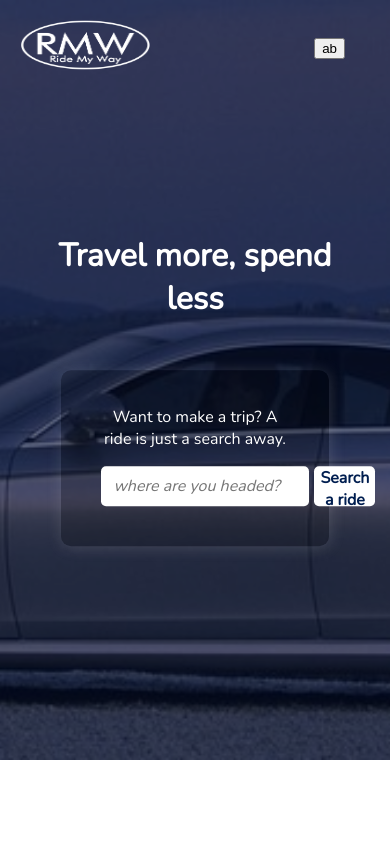
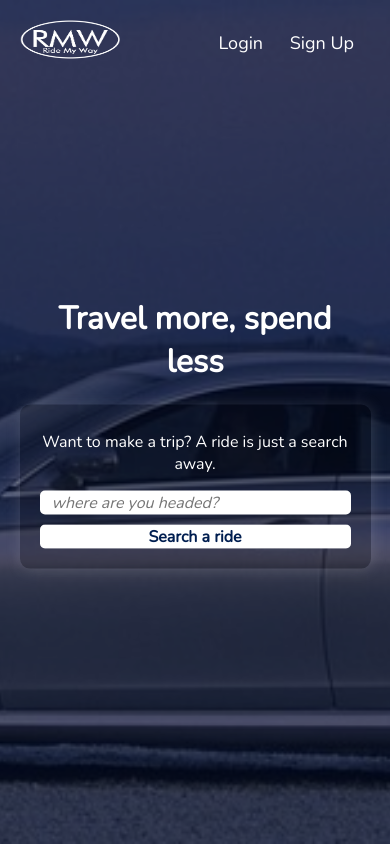
Before and after one commit to enJames/ridemyway, a plain HTML site: page UI/index.html in a window 390 px wide. Drawn offline with nearby package versions, Linux system fonts and the light colour scheme.

Commit message:
Improve responsiveness across all screens

```diff
--- a/UI/index.html
+++ b/UI/index.html
@@ -4,7 +4,6 @@
         <meta charset="utf-8">
         <meta name="viewport" content="width=device-width, initial-scale=1, shrink-to-fit=no">
         <link rel="shortcut icon" href="">
-        <link rel="stylesheet" href="statics/css/master.css">
         <link rel="stylesheet" href="statics/css/index.css">
         <link href="https://fonts.googleapis.com/css?family=Nunito" rel="stylesheet">
         <title>Best Ride offers — Ride My Way</title>
@@ -16,7 +15,7 @@
                     <a class="navigation-brand" href="index.html">
                         <img src="statics/img/logormww.png" alt="">
                     </a>
-                    <button type="button" data-toggle="navigation" data-target="#navigationId" aria-controls="navigation" aria-expanded="false" id="navigationToggler">ab</button>
+                    <!--<button type="button" data-toggle="navigation" data-target="#navigationId" aria-controls="navigation" aria-expanded="false" id="navigationToggler">ab</button>-->
                     <div class="navigation" id="navigationId">
                         <ul class="navigation-ul">
                             <li class="navigation-li"><a href="#">Login</a></li>
--- a/UI/statics/css/index.css
+++ b/UI/statics/css/index.css
@@ -2,12 +2,60 @@ html, body {
     width: 100%;
     height: 100%;
 }
+html,body {
+    margin: 0;
+    font-family: 'Nunito', cursive;
+}
+.navigation-bar {
+    display: flex;
+    flex-wrap: wrap;
+    align-items: center;
+    font-size: 20px;
+    padding: 15px;
+}
+.navigation-brand {
+    display: inline-block;
+    width: 130px;
+    padding: 5px;
+}
+.navigation-brand img {
+    width: 100%;
+    height: 50px;
+}
+.navigation {
+    margin: 0 10px 0 auto;
+    transition: all .4s ease-in-out;
+    -webkit-transition: all .4s ease-in-out;
+    -o-transition: all .4s ease-in-out;
+    -moz-transition: all .4s ease-in-out;
+    -ms-transition: all .4s ease-in-out;
+}
+.navigation-ul {
+    list-style: none;
+    margin: 0;
+}
+.navigation-li {
+    display: inline-block;
+    text-align: center;
+}
+
+.navigation-li a {
+    text-decoration: none;
+    padding: 5px 10px;
+    color: white;
+    border-radius: 5px;
+    border: 1px solid transparent;
+}
+.navigation-li a:hover {
+    border: 1px solid white;
+}
+
 .banner {
     background-image: url('../img/car.jpg');
     background-repeat: no-repeat;
     background-position: center;
     background-size: cover;
-    height: 90%;
+    height: 100%;
 }
 .tint {
     position: relative;
@@ -21,6 +69,11 @@ html, body {
     left: 50%;
     width: 80%;
     color: white;
+    box-sizing: border-box;
+    -webkit-box-sizing: border-box;
+    -o-box-sizing: border-box;
+    -moz-box-sizing: border-box;
+    -ms-box-sizing: border-box;
     transform: translate(-50%, -50%);
     -webkit-transform: translate(-50%, -50%);
     -o-transform: translate(-50%, -50%);
@@ -38,7 +91,7 @@ html, body {
 }
 .search-wrapper {
     background-color: rgba(0,0,0,.2);
-    width: 60%;
+    width: 80%;
     margin: auto;
     padding: 20px 40px 40px;
     border-radius: 10px;
@@ -71,15 +124,119 @@ html, body {
 }
 .search-form button {
     flex-grow: 1;
-    background-color: white;
+    background: linear-gradient(to right, rgb(14,113,191) 50%, white 50%);
+    background-size: 200% 100%;
+    background-position: right;
     margin-left: 5px;
     font-weight: bold;
     color: rgb(0,30,80);;
     cursor: pointer;
     border: none;
+    transition: all .4s ease-in-out;
+    -webkit-transition: all .4s ease-in-out;
+    -o-transition: all .4s ease-in-out;
+    -moz-transition: all .4s ease-in-out;
+    -ms-transition: all .4s ease-in-out;
 }
 .search-form button:hover {
-    background-color: white;
-    color: rgb(0,30,80);
-    outline: 1px solid rgb(0,30,80);
+    background-position: left;
+    color: white;
 }
+
+
+
+@media screen and (max-width: 768px) {
+    .navigation-bar {
+        font-size: 18px;
+    }
+    .navigation-brand {
+        width: 100px;
+    }
+    .navigation-brand img {
+        height: 39px;
+    }
+    .navigation-ul {
+        padding: 0;
+    }
+
+    .content-wrapper {
+        width: 100%;
+        padding: 0 5%;
+    }
+    .search-wrapper {
+        width: 80%;
+    }
+    .seach-form {
+        width: 100%;
+    }
+}
+
+@media screen and (max-width: 600px) {
+    .search-wrapper {
+        width: 100%;
+        padding: 10px 20px 20px;
+        box-sizing: border-box;
+        -webkit-box-sizing: border-box;
+        -o-box-sizing: border-box;
+        -moz-box-sizing: border-box;
+        -ms-box-sizing: border-box;
+    }
+    .search-form input, .search-form button {
+        height: 40px;
+        font-family: 'Nunito';
+        font-size: 16px;
+        border-radius: 5px;
+    }
+    .search-form input {
+        text-indent: 10px;
+        border: none;
+        flex-grow: 4;
+    }
+    .search-form input::placeholder {
+        font-style: italic;
+    }
+    .search-form input:focus {
+        outline: none;
+        border: 1px solid rgb(0,30,80);
+    }
+    .search-form button {
+        flex-grow: 1;
+        background-color: white;
+        margin-left: 5px;
+        font-weight: bold;
+        color: rgb(0,30,80);;
+        cursor: pointer;
+        border: none;
+    }
+    .search-form button:hover {
+        background-color: white;
+        color: rgb(0,30,80);
+        outline: 1px solid rgb(0,30,80);
+    }
+
+}
+
+
+@media screen and (max-width: 600px) {
+    .search-form form {
+        flex-direction: column;
+    }
+    .search-form input, .search-form button {
+        height: 35px;
+    }
+    .search-form input {
+        flex-basis: 100%;
+        margin-bottom: 10px
+    }
+    .search-form button {
+        flex-basis: 100%;
+        margin-left: 0;
+    }
+}
+
+@media screen and (max-width: 390px) {
+    .content-wrapper .mantra {
+        width: 80%;
+        margin: auto;
+    }
+}
```
